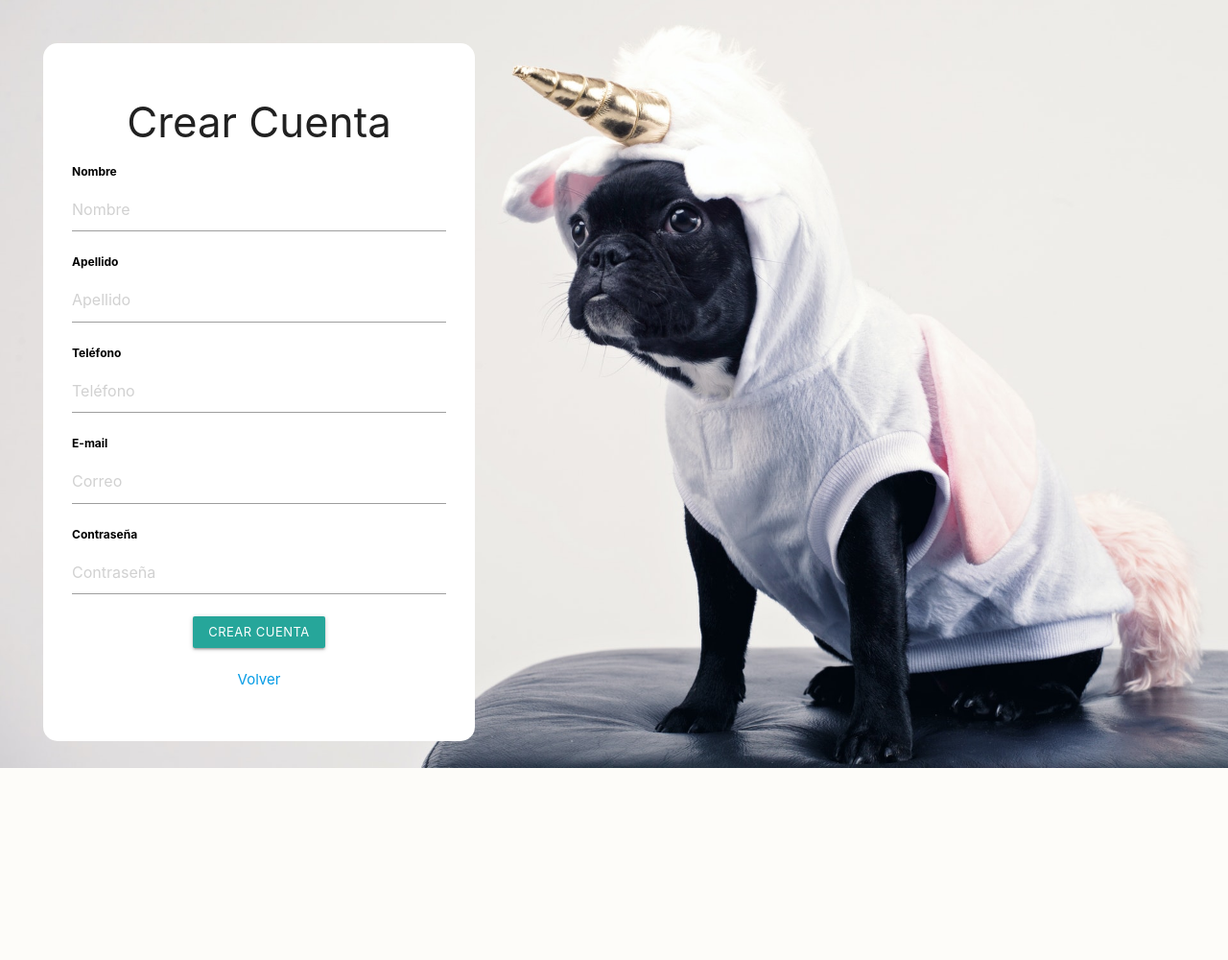
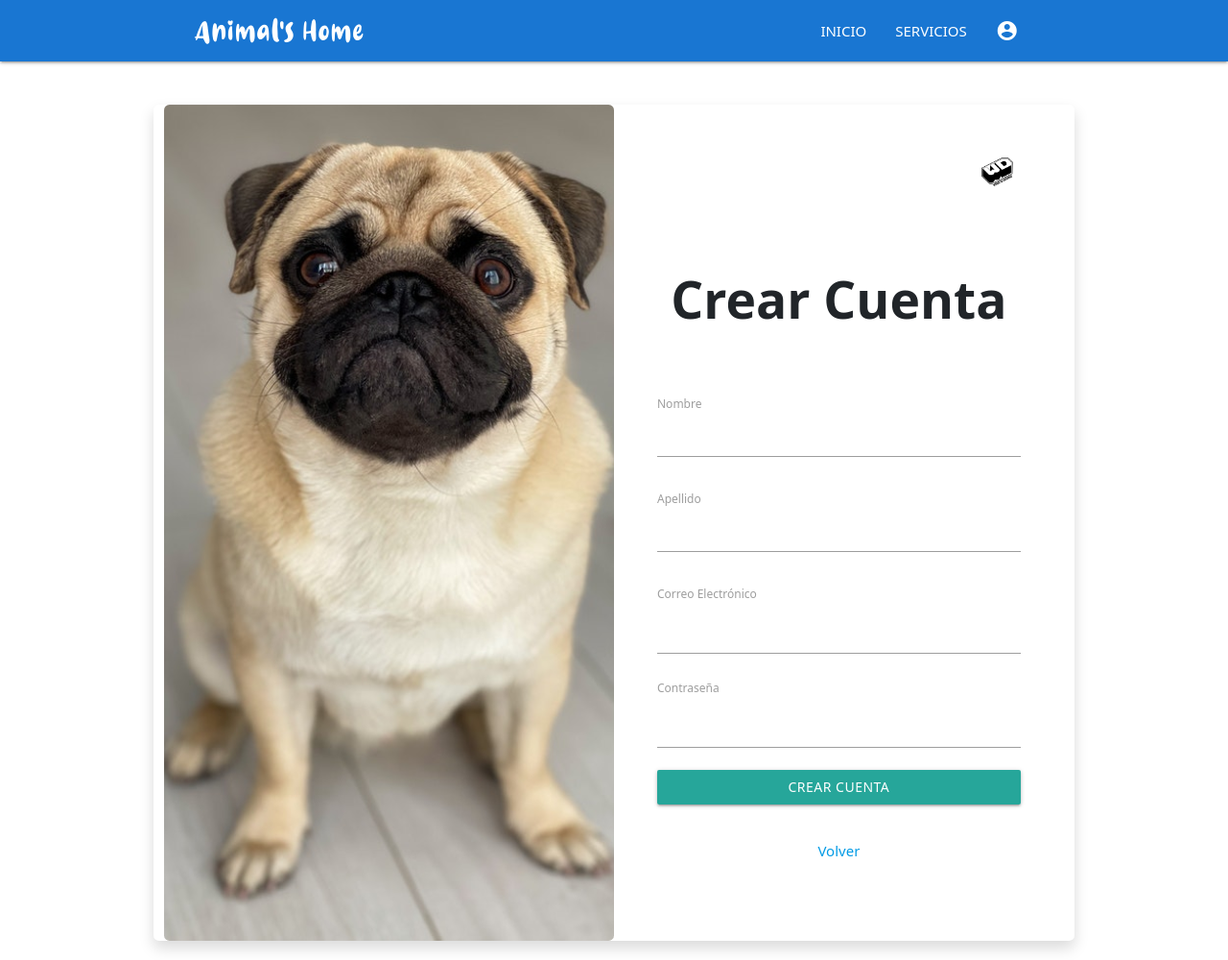
Before and after one commit to DeJesusMartinezArturo/E1-AnimalsHome, a PHP site: page /url/components/cuenta.php in a window 1280 px wide. Shown: the whole page at 96% size. Before the commit the page ends 800 px from the top, so only its background shows below. Run offline with PHP 8.4, Linux system fonts and the light colour scheme.

Commit message:
cambios en  registros de cuenta

```diff
--- a/assets/css/style.css
+++ b/assets/css/style.css
@@ -97,3 +97,14 @@ p {
 footer.page-footer {
   margin: 0;
 }
+.seccion {
+  text-align: center;
+}
+
+@media(min-width: 768px) {
+  .servicios {
+      display: grid;
+      grid-template-columns: repeat(3, 1fr);
+      column-gap: 1rem;
+  }
+}
--- a/assets/css/styles.css
+++ /dev/null
@@ -1,134 +0,0 @@
-.img {
-    width: 20;
-}
-
-.contenedor {
-    padding-top: 3rem;
-    padding-left: 3rem;
-}
-
-.link {
-    text-decoration: none;
-    color: #048ABF;
-
-}
-
-
-/**formulario**/
-.formulario {
-    background-color: white;
-    width: min(30rem, 100%);
-    margin: left;
-    padding: 2rem;
-    border-radius: 1rem;
-    padding-left: 2rem;
-
-}
-
-.formulario legend {
-    text-align: center;
-    font-size: 1.8rem;
-    text-transform: uppercase;
-    font-weight: 700;
-    margin-bottom: 2rem;
-    color: black;
-}
-
-.campo {
-    margin-bottom: 1rem;
-
-}
-
-.campo label {
-    color: black;
-    font-weight: bold;
-    margin-bottom: .5rem;
-    display: block;
-}
-
-.input-text {
-    width: 100%;
-    border: none;
-    padding: .5rem;
-    border-radius: .5rem;
-}
-
-.boton {
-    background-color: #8FBF26;
-    color: white;
-    padding: 1rem;
-    margin-top: 2rem;
-    font-size: 1rem;
-    text-transform: uppercase;
-    border-radius: .5rem;
-    width: 50%;
-    padding-right: 3rem;
-}
-
-@media(min-width: 768px) {
-    .contenedor-citas {
-        background-color: #8FBF26;
-        color: white;
-        padding: 1rem;
-        margin-top: 2rem;
-        text-transform: uppercase;
-        margin-left: auto;
-        margin-right: auto;
-        border-radius: .5rem;
-        width: 40%;
-
-    }
-}
-
-.contenedor-citas {
-    background-color: #8FBF26;
-    color: white;
-    text-transform: uppercase;
-}
-
-.seccion {
-    text-align: center;
-}
-
-@media(min-width: 768px) {
-    .servicios {
-        display: grid;
-        grid-template-columns: repeat(3, 1fr);
-        column-gap: 1rem;
-    }
-}
-
-.contenedor_servicios {
-    background-color: #E50D3C;
-    border-radius: 1rem;
-    margin-bottom: 2rem;
-    font-size: large;
-}
-
-.seccion-resumen {
-    text-align: center;
-    color: #E50D3C;
-    font-family: 'floota';
-}
-
-@media(min-width: 768px) {
-    .formulario-resumen {
-        padding: 2rem;
-        border-radius: 1rem;
-        padding-left: 10rem;
-        padding-right: 10rem;
-    }
-}
-
-.boton-resumen {
-    background-color: #E50D3C;
-    color: white;
-    padding-top: 1rem;
-    padding-bottom: 1rem;
-    font-family: 'rebelkids';
-    font-size: large;
-    border-color: #E50D3C;
-    width: 30%;
-    padding-bottom: 4rem;
-
-}
--- a/components/cuenta.php
+++ b/components/cuenta.php
@@ -1,66 +1,79 @@
+<!DOCTYPE html>
+  <html lang="es">
 <head>
     <meta charset="UTF-8">
     <meta http-equiv="X-UA-Compatible" content="IE=edge">
     <meta name="viewport" content="width=device-width, initial-scale=1.0">
+
+    <link href="https://cdn.jsdelivr.net/npm/bootstrap@5.2.0-beta1/dist/css/bootstrap.min.css" rel="stylesheet" integrity="sha384-0evHe/X+R7YkIZDRvuzKMRqM+OrBnVFBL6DOitfPri4tjfHxaWutUpFmBp4vmVor" crossorigin="anonymous">
+    <link href="https://fonts.googleapis.com/icon?family=Material+Icons" rel="stylesheet">
+
     <title>Crear cuenta</title>
-    <link href="https://fonts.googleapis.com/icon?family=Material+Icons" rel="stylesheet">
-    <link href="../assets/css/styles.css" type="text/css" rel="stylesheet" media="screen,projection" />
+    <link href="../assets/css/style.css" type="text/css" rel="stylesheet" media="screen,projection" />
     <link href="../assets/css/materialize.css" type="text/css" rel="stylesheet" media="screen,projection" />
-    <link href="../assets/css/style.css" type="text/css" rel="stylesheet" media="screen,projection" />
 
     <style>
-        .fondopug {
+        .bg {
             background-image: url(../assets/img/imagen6.jpg);
-            height: 100%;
-            background-repeat: no-repeat;
-            background-position: center left;
+            background-position: center;
             background-size: cover;
-
+            padding-left: 1rem;
         }
     </style>
 </head>
 
-<body class="fondopug">
+<body>
+    <?php
+    //Includes es el directorio donde estaría header.php. Puedes darle el nombre que quieras
+    include("../layouts/header.php");
+    ?>
+    <div class="container w-75  mt-5 rounded shadow">
+        <div class="row align-items-stretch">
+            <div class="col bg d-none d-lg-block col-md-5 col-lg-5 col-xl-6 rounded">
 
-    <section class="contenedor">
-        <form class="col s12 m3 formulario">
-            <h3 class="center">Crear Cuenta</h3>
+            </div>
+            <div class="col bg-white p-5 rounded-end">
+                <div class="text-end">
+                    <img src="../assets/img/logo.png" width="48" alt="">
+                </div>
+                <h2 class="fw-bold text-center py-5">Crear Cuenta</h2>
 
-            <div class="campo">
+                <form action="#">
+
+                    <div class="mb-4">
                         <label for="nombre">Nombre</label>
-                <input class="input-text" type="text" id="nombre" name="nombre" placeholder="Nombre" />
+                        <input class="input-text" type="text" id="nombre" name="nombre" />
                     </div>
 
-            <div class="campo">
+                    <div class="mb-4">
                         <label for="apellido">Apellido</label>
-                <input class="input-text" type="text" id="apellido" name="apellido" placeholder="Apellido" />
+                        <input class="input-text" type="text" id="apellido" name="apellido" />
+
                     </div>
 
-            <div class="campo">
-                <label for="telefono">Teléfono</label>
-                <input class="input-text" type="tel" id="telefono" name="telefono" placeholder="Teléfono" />
+                    <div class="mb-4">
+                        <label for="email" class="form-label"> Correo Electrónico</label>
+                        <input type="email" class="form-control" name="email">
                     </div>
 
-            <div class="campo">
-                <label for="email">E-mail</label>
-                <input class="input-text" type="email" id="email" name="email" placeholder="Correo" />
+                    <div class="mb-4">
+                        <label for="password" class="form-label">Contraseña</label>
+                        <input type="password" class="form-control" name="password">
                     </div>
-
-            <div class="campo">
-                <label for="password">Contraseña</label>
-                <input class="input-text" type="password" id="password" name="password" placeholder="Contraseña" />
-            </div>
-
-            <div class="d-grid center">
-                <button type="submit" class="waves-effect waves-light btn-small">Crear cuenta</button>
+                    <div class="d-grid">
+                        <a class="btn btn-primary" href="../paneladmin/index.php"> Crear Cuenta </a>
+                        <!-- <button type="submit" class="btn btn-primary" > Crear Cuenta </button> -->
                     </div>
                     <br>
                     <div class="my-3 center">
                         <span><a href="../components/login.php">Volver</a></span>
                     </div>
                     <br>
-            </fieldset>
                 </form>
-    </section>
             </div>
+        </div>
+    </div>
+
+    <script src="https://cdn.jsdelivr.net/npm/bootstrap@5.2.0-beta1/dist/js/bootstrap.bundle.min.js" integrity="sha384-pprn3073KE6tl6bjs2QrFaJGz5/SUsLqktiwsUTF55Jfv3qYSDhgCecCxMW52nD2" crossorigin="anonymous"></script>
+
 </body>
--- a/components/servicios.php
+++ b/components/servicios.php
@@ -8,16 +8,15 @@
     <meta name="viewport" content="width=device-width, initial-scale=1, shrink-to-fit=no">
     <link href="./assets/css/s.css" type="text/css" rel="stylesheet" media="screen,projection" />
     <meta charset="utf-8">
-    <link href="../assets/css/styles.css" type="text/css" rel="stylesheet" media="screen,projection" />
     <link href="../assets/css/materialize.css" type="text/css" rel="stylesheet" media="screen,projection" />
-    <link href="../assets/css/styles.css" type="text/css" rel="stylesheet" media="screen,projection" />
+    <link href="../assets/css/style.css" type="text/css" rel="stylesheet" media="screen,projection" />
     <link rel="stylesheet" href="https://cdn.jsdelivr.net/npm/bootstrap@4.0.0/dist/css/bootstrap.min.css" integrity="sha384-Gn5384xqQ1aoWXA+058RXPxPg6fy4IWvTNh0E263XmFcJlSAwiGgFAW/dAiS6JXm" crossorigin="anonymous">
 
 </head>
 <?php
 //Includes es el directorio donde estaría header.php. Puedes darle el nombre que quieras
     include("../layouts/header.php");
-    ?>
+?>
 
 <body class="seccion">
 <div class="seccion">
```
Also changed, not shown: components/informacion.php (deleted, +0 -45 lines), assets/css/materialize.css, assets/css/materialize.min.css, assets/img/imagen6.jpg, assets/img/perrito.jpg (deleted). Lines whose indentation alone changed are shown as unchanged.
